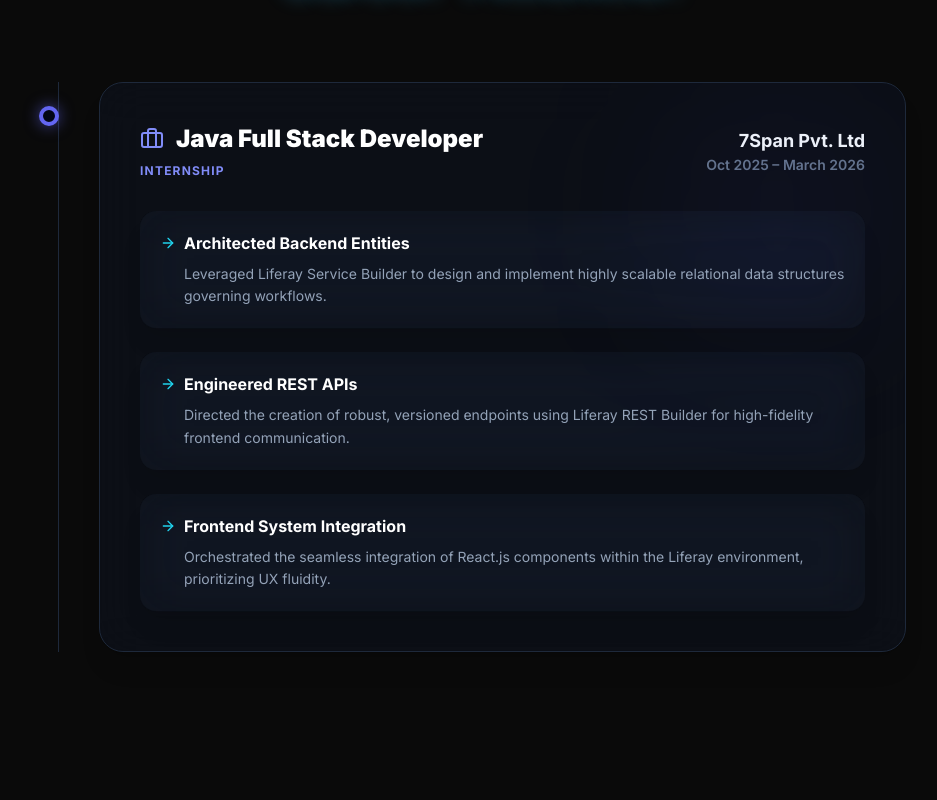
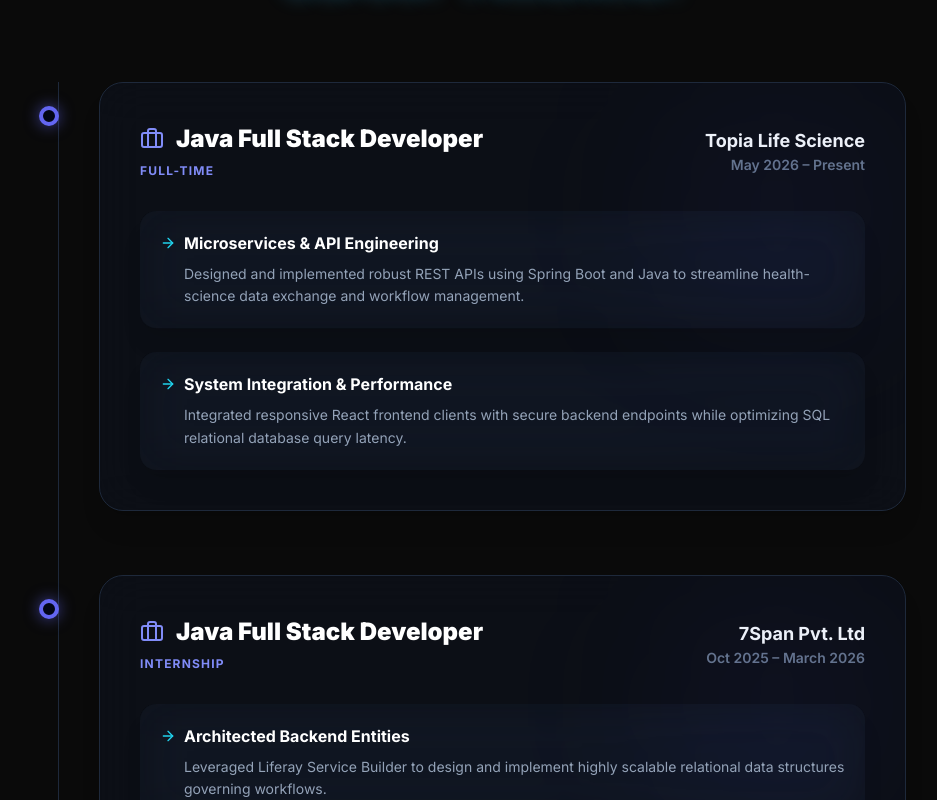
Before and after one commit to prathammodi12/pratham-portfolio, a Next.js app in the folder pratham-portfolio/: page / in a window 1280 px wide. Shown: the part 1780-2580 px from the top of the page, without its empty margins (158-1095 px from the left). Built offline with nearby package versions, Linux system fonts and the light colour scheme.

Commit message:
feat: add Topia Life Science full-time experience to timeline

```diff
--- a/pratham-portfolio/constants/experience.ts
+++ b/pratham-portfolio/constants/experience.ts
@@ -1,6 +1,22 @@
 import { ExperienceItem } from "@/types/experience";
 
 export const experiences: ExperienceItem[] = [
+  {
+    role: "Java Full Stack Developer",
+    type: "Full-time",
+    company: "Topia Life Science",
+    duration: "May 2026 – Present",
+    details: [
+      {
+        title: "Microservices & API Engineering",
+        desc: "Designed and implemented robust REST APIs using Spring Boot and Java to streamline health-science data exchange and workflow management.",
+      },
+      {
+        title: "System Integration & Performance",
+        desc: "Integrated responsive React frontend clients with secure backend endpoints while optimizing SQL relational database query latency.",
+      },
+    ],
+  },
   {
     role: "Java Full Stack Developer",
     type: "Internship",
```
